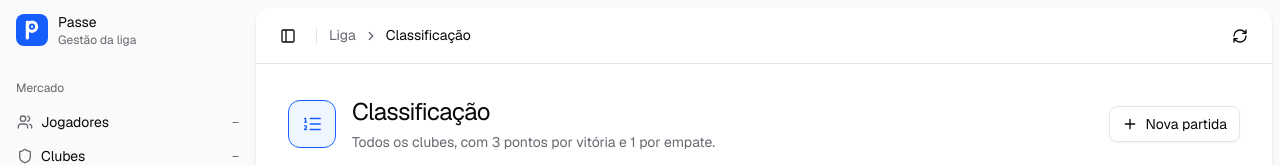
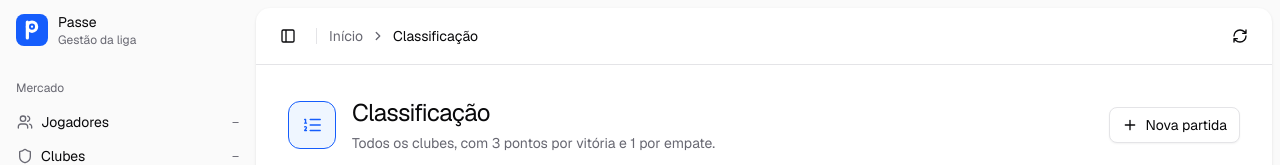
Before and after one commit to imbezerra/desafio-isi-tics, a React (Vite) app in the folder frontend/: page /standings in a window 1280 px wide. Shown: the top 165 px of the page. Built offline with nearby package versions, Linux system fonts and the light colour scheme; no server answers.

Commit message:
feat(frontend): adiciona navegação pelo caminho das páginas
Adiciona links para Início e páginas anteriores no cabeçalho, identifica a página atual e permite acomodar nomes longos. Remove a categoria antiga das telas de partidas e classificação.

```diff
--- a/frontend/src/features/matches/MatchPage.tsx
+++ b/frontend/src/features/matches/MatchPage.tsx
@@ -20,7 +20,6 @@ export function MatchPage() {
     <AppShell
       pageTitle={`Partida #${id}`}
       parentPage={{ label: 'Partidas', to: backTo }}
-      section="Liga"
       refreshing={query.isFetching}
       onRefresh={() => void query.refetch()}
     >
--- a/frontend/src/features/matches/MatchesPage.tsx
+++ b/frontend/src/features/matches/MatchesPage.tsx
@@ -53,7 +53,6 @@ export function MatchesPage() {
   return (
     <AppShell
       pageTitle="Partidas"
-      section="Liga"
       refreshing={query.isFetching}
       onRefresh={() => void client.invalidateQueries()}
     >
--- a/frontend/src/features/standings/StandingsPage.tsx
+++ b/frontend/src/features/standings/StandingsPage.tsx
@@ -21,7 +21,6 @@ export function StandingsPage() {
   return (
     <AppShell
       pageTitle="Classificação"
-      section="Liga"
       refreshing={query.isFetching}
       onRefresh={() => void client.invalidateQueries()}
     >
--- a/frontend/src/shared/components/AppShell.tsx
+++ b/frontend/src/shared/components/AppShell.tsx
@@ -12,7 +12,6 @@ export function AppShell({
   pageTitle = 'Jogadores',
   parentPage,
   onCreateClub,
-  section = 'Mercado',
 }: {
   children: ReactNode;
   onRefresh: () => void;
@@ -20,7 +19,6 @@ export function AppShell({
   pageTitle?: string;
   parentPage?: { label: string; to: string };
   onCreateClub?: () => void;
-  section?: 'Mercado' | 'Liga';
 }) {
   const [collapsed, setCollapsed] = useState(false);
   const overview = useOverview();
@@ -152,17 +150,27 @@ export function AppShell({
               <Icon name="panel-toggle" />
             </button>
             <span className="topbar-separator" />
-            <span className="muted">{section}</span>
-            <Icon name="breadcrumb-next" />
-            {parentPage && (
-              <>
-                <Link className="muted breadcrumb-link" to={parentPage.to}>
-                  {parentPage.label}
-                </Link>
-                <Icon name="breadcrumb-next" />
-              </>
-            )}
-            <span>{pageTitle}</span>
+            <nav className="breadcrumbs" aria-label="Caminho da página">
+              <ol>
+                <li>
+                  <Link className="muted breadcrumb-link" to="/">
+                    Início
+                  </Link>
+                </li>
+                {parentPage && (
+                  <li>
+                    <Icon name="breadcrumb-next" />
+                    <Link className="muted breadcrumb-link" to={parentPage.to}>
+                      {parentPage.label}
+                    </Link>
+                  </li>
+                )}
+                <li aria-current="page">
+                  <Icon name="breadcrumb-next" />
+                  <span title={pageTitle}>{pageTitle}</span>
+                </li>
+              </ol>
+            </nav>
             <button
               className="button button-icon refresh-button"
               aria-label="Atualizar dados"
--- a/frontend/src/styles/global.css
+++ b/frontend/src/styles/global.css
@@ -496,12 +496,12 @@ td {
 }
 
 .topbar {
-  height: 56px;
+  min-height: 56px;
   border-bottom: 1px solid var(--border);
   display: flex;
   align-items: center;
   gap: 8px;
-  padding: 0 16px;
+  padding: 12px 16px;
 }
 
 .topbar-separator {
@@ -509,6 +509,36 @@ td {
   width: 1px;
   background: var(--border);
   margin: 0 4px;
+  flex-shrink: 0;
+}
+
+.breadcrumbs {
+  min-width: 0;
+  flex: 1;
+}
+
+.breadcrumbs ol {
+  display: flex;
+  flex-wrap: wrap;
+  align-items: center;
+  gap: 4px 8px;
+  padding: 0;
+  margin: 0;
+  list-style: none;
+}
+
+.breadcrumbs li {
+  display: flex;
+  align-items: center;
+  gap: 8px;
+  min-width: 0;
+  max-width: 100%;
+}
+
+.breadcrumbs li:last-child > span {
+  overflow: hidden;
+  white-space: nowrap;
+  text-overflow: ellipsis;
 }
 
 .breadcrumb-link {
```
